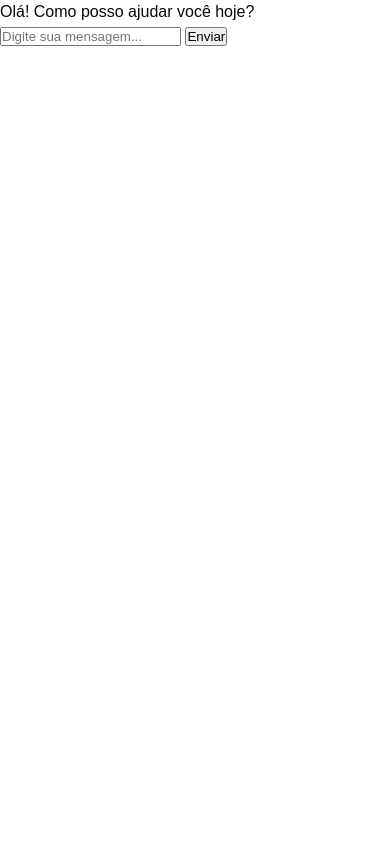
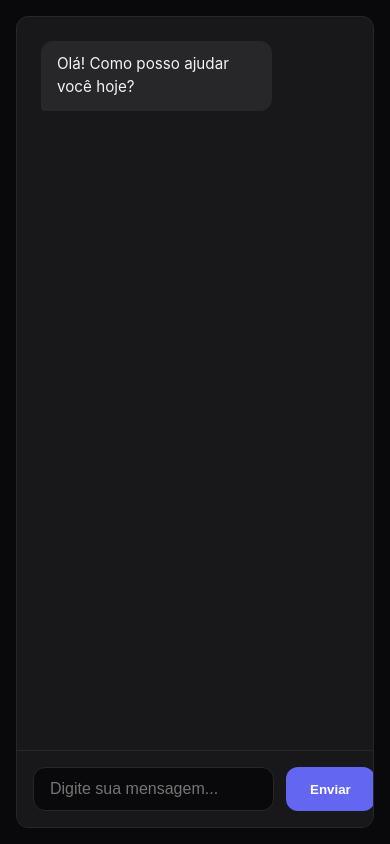
Before and after one commit to wlcpaim/cognitive-chat, a plain HTML site: page index.html in a window 390 px wide. Drawn offline with Linux system fonts and the light colour scheme.

Commit message:
Adicionando estilos responsivos e limpos para o chat em css/variables.css

```diff
--- a/css/variables.css
+++ b/css/variables.css
@@ -1,11 +1,105 @@
 :root {
-  --bg: #ffffff;
-  --surface: #f4f4f5;
-  --text: #09090b;
-  --primary: #18181b;
-  --muted: #71717a;
-  --radius: 0.5rem;
+  --bg: #09090b;
+  --surface: #18181b;
+  --surface-hover: #27272a;
+  --text: #f4f4f5;
+  --primary: #6366f1;
+  --primary-hover: #4f46e5;
+  --muted: #a1a1aa;
+  --border: #27272a;
+  --radius: 0.75rem;
   --space-4: 1rem;
 }
 * { box-sizing: border-box; margin: 0; padding: 0; }
-body { font-family: sans-serif; background: var(--bg); color: var(--text); line-height: 1.5; }
+body { font-family: -apple-system, BlinkMacSystemFont, "Segoe UI", Roboto, sans-serif; background: var(--bg); color: var(--text); height: 100vh; display: flex; flex-direction: column; }
+
+#app {
+  display: flex;
+  flex-direction: column;
+  height: 100vh;
+  max-width: 800px;
+  margin: 0 auto;
+  width: 100%;
+  padding: var(--space-4);
+}
+
+#chat-container {
+  display: flex;
+  flex-direction: column;
+  flex: 1;
+  background: var(--surface);
+  border: 1px solid var(--border);
+  border-radius: var(--radius);
+  overflow: hidden;
+}
+
+#messages {
+  flex: 1;
+  overflow-y: auto;
+  padding: 1.5rem;
+  display: flex;
+  flex-direction: column;
+  gap: 1rem;
+}
+
+.message {
+  padding: 0.75rem 1rem;
+  border-radius: var(--radius);
+  max-width: 75%;
+  line-height: 1.5;
+  font-size: 0.95rem;
+  word-break: break-word;
+}
+
+.message.user {
+  background: var(--primary);
+  color: #fff;
+  align-self: flex-end;
+  border-bottom-right-radius: 0.25rem;
+}
+
+.message.bot {
+  background: var(--surface-hover);
+  color: var(--text);
+  align-self: flex-start;
+  border-bottom-left-radius: 0.25rem;
+}
+
+#chat-form {
+  display: flex;
+  padding: 1rem;
+  background: var(--surface);
+  border-top: 1px solid var(--border);
+  gap: 0.75rem;
+}
+
+#message-input {
+  flex: 1;
+  background: var(--bg);
+  border: 1px solid var(--border);
+  border-radius: var(--radius);
+  padding: 0.75rem 1rem;
+  color: var(--text);
+  font-size: 1rem;
+  outline: none;
+  transition: border-color 0.2s;
+}
+
+#message-input:focus {
+  border-color: var(--primary);
+}
+
+#chat-form button {
+  background: var(--primary);
+  color: white;
+  border: none;
+  border-radius: var(--radius);
+  padding: 0 1.5rem;
+  font-weight: 600;
+  cursor: pointer;
+  transition: background 0.2s;
+}
+
+#chat-form button:hover {
+  background: var(--primary-hover);
+}
```
